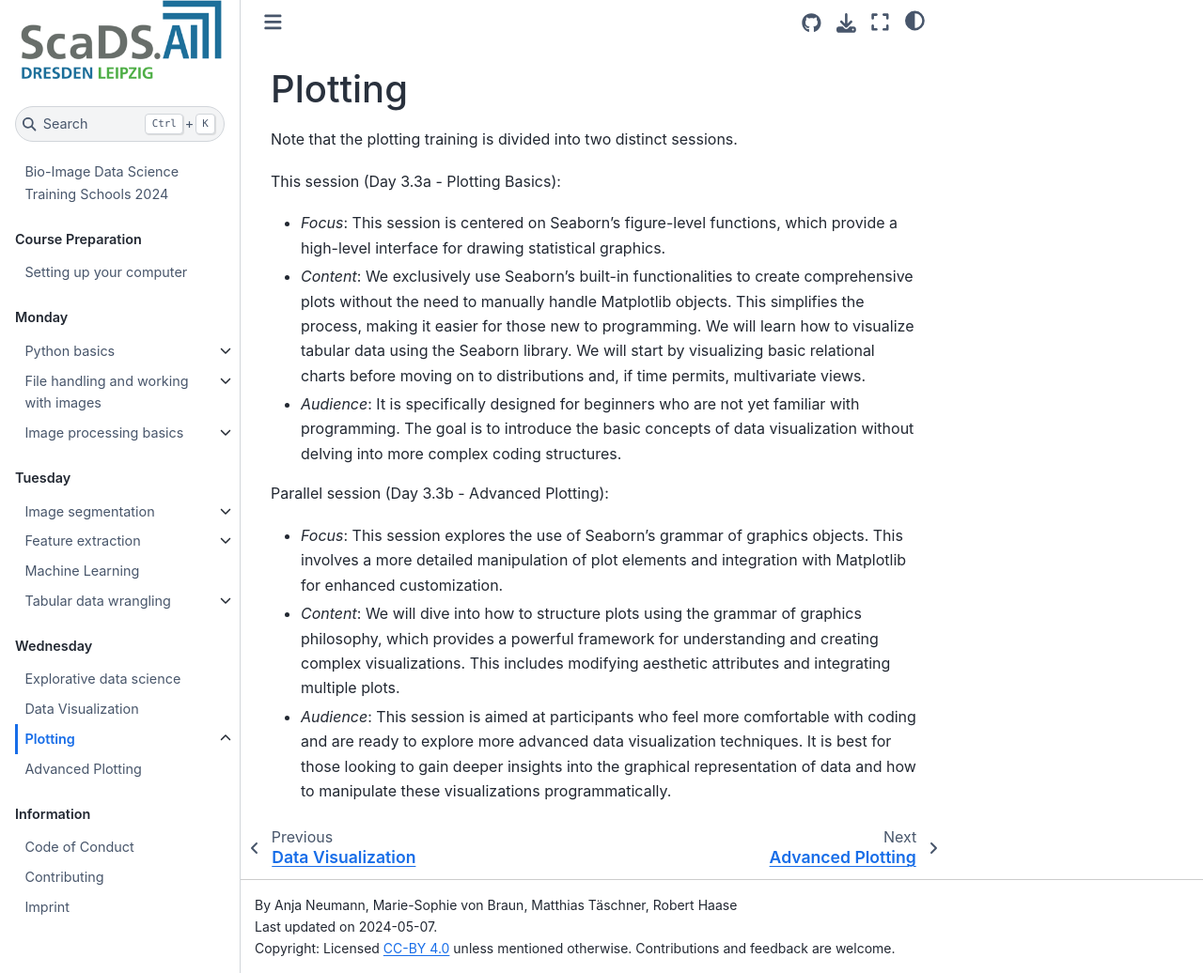
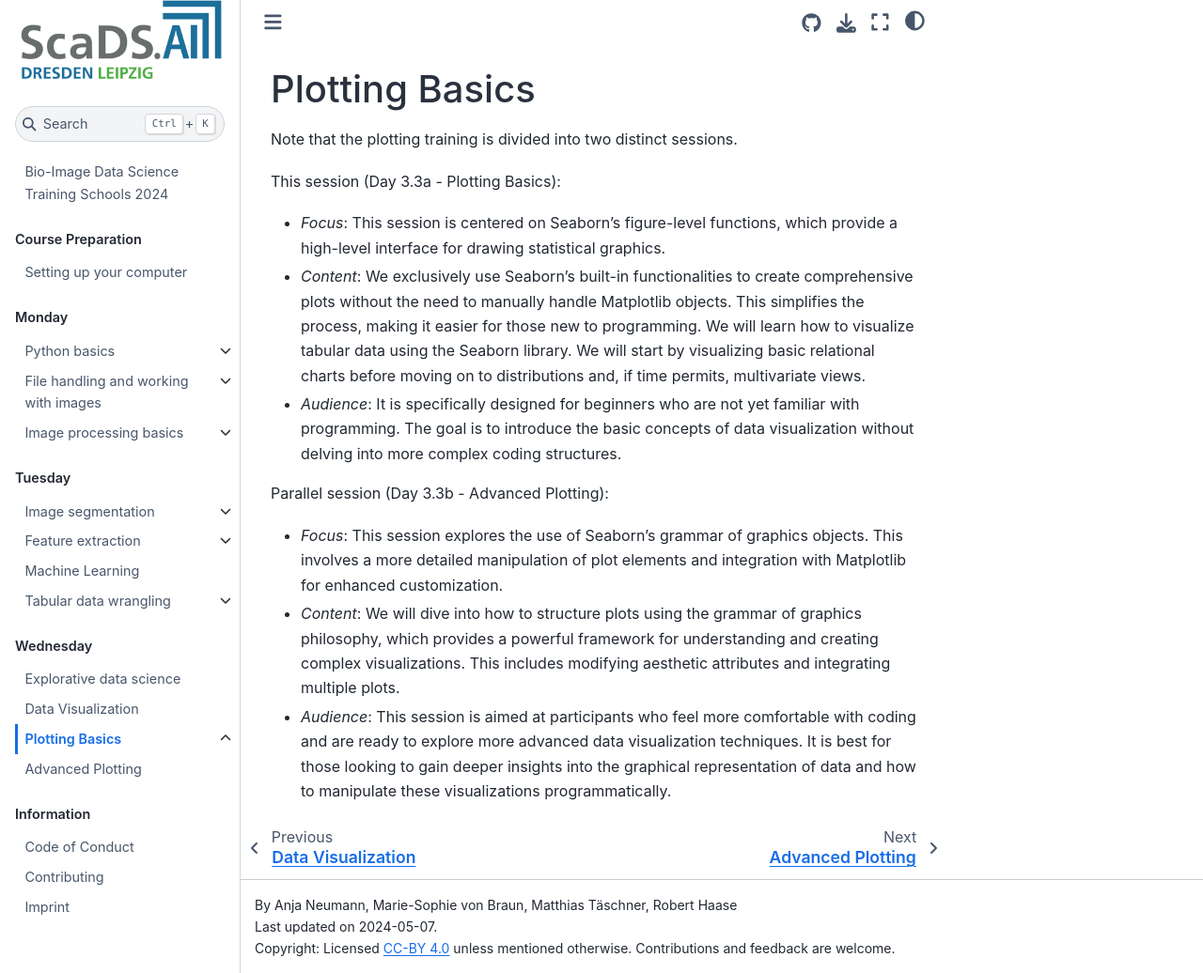
Before and after one commit to ScaDS/BIDS-training-2024, a Jupyter Book: the page built from day3.3a_basic_plotting/readme.md, in a window 1280 px wide and 1036 px high. Shown: the whole window at 94% size. Built offline with Jupyter Book 1.0.4 settings and Sphinx 7.4.7 and the Sphinx Book theme 1.1.4, drawn with Linux system fonts in a browser that asks for light colours; pages that are not in the unit, such as notebooks, are missing from menus.

Commit message:
Update readme.md in parallel session

```diff
--- a/day3.3a_basic_plotting/readme.md
+++ b/day3.3a_basic_plotting/readme.md
@@ -1,4 +1,4 @@
-# Plotting
+# Plotting Basics
 
 Note that the plotting training is divided into two distinct sessions.
 
```
